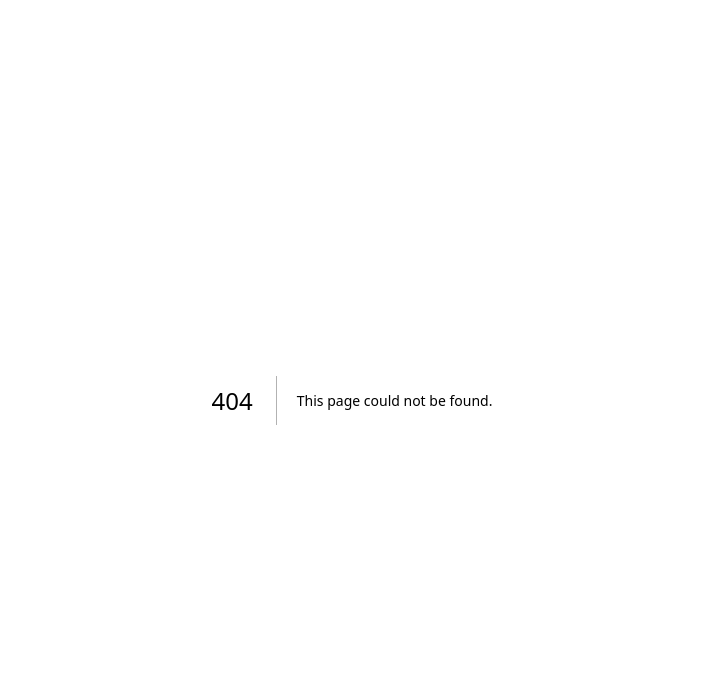
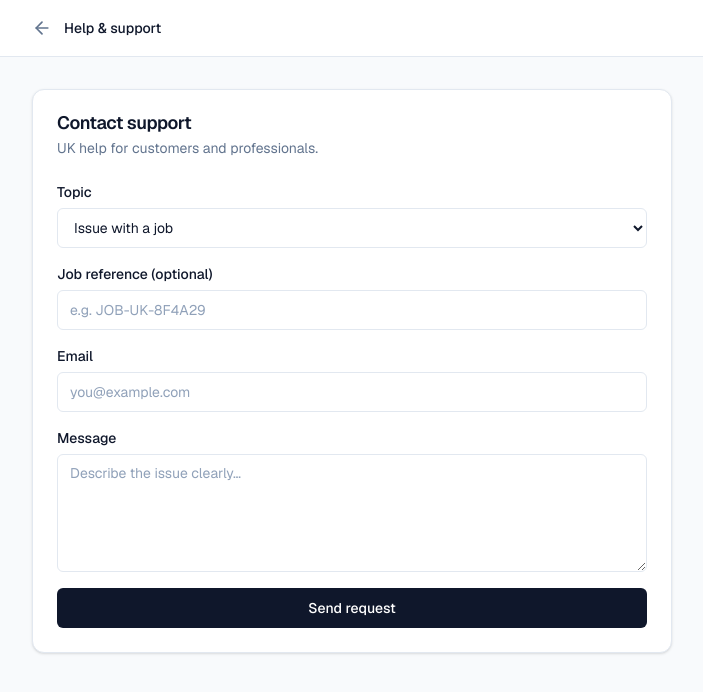
Before and after one commit to Levy254885/swiftmatch-uk, a Next.js app: page /support in a window 1280 px wide. Before the commit this address had no page. Shown: the top 692 px of the page, without its empty margins (288-991 px from the left). Built offline with nearby package versions, Linux system fonts and the light colour scheme.

Commit message:
Add firebase.json, seed script, support page, admin disputes

```diff
--- /dev/null
+++ b/src/app/admin/disputes/page.tsx
@@ -0,0 +1,107 @@
+'use client';
+
+import { useState } from 'react';
+import Link from 'next/link';
+import { Button } from '@/components/ui/button';
+import { Badge } from '@/components/ui/badge';
+import {
+  Card,
+  CardContent,
+  CardHeader,
+  CardTitle,
+  CardDescription,
+} from '@/components/ui/card';
+
+type DisputeRow = {
+  id: string;
+  jobRef: string;
+  reason: string;
+  openedBy: string;
+  status: 'open' | 'under_review' | 'resolved' | 'escalated';
+  amount: string;
+  openedAt: string;
+};
+
+const DEMO: DisputeRow[] = [
+  {
+    id: 'disp-1',
+    jobRef: 'JOB-UK-8F4A29',
+    reason: 'Work incomplete — customer disputes charge',
+    openedBy: 'customer',
+    status: 'open',
+    amount: '£95.00',
+    openedAt: '2026-09-12',
+  },
+  {
+    id: 'disp-2',
+    jobRef: 'JOB-UK-1A2B3C',
+    reason: 'No-show claim by customer',
+    openedBy: 'customer',
+    status: 'under_review',
+    amount: '£60.00',
+    openedAt: '2026-09-10',
+  },
+];
+
+export default function AdminDisputesPage() {
+  const [rows, setRows] = useState(DEMO);
+  const [msg, setMsg] = useState('');
+
+  function resolve(id: string, outcome: 'customer' | 'provider') {
+    setRows((prev) =>
+      prev.map((r) => (r.id === id ? { ...r, status: 'resolved' as const } : r))
+    );
+    setMsg(`Dispute ${id} resolved in favour of ${outcome} (demo).`);
+  }
+
+  return (
+    <div className="min-h-screen bg-slate-50">
+      <header className="border-b border-slate-200 bg-white">
+        <div className="mx-auto flex h-14 max-w-6xl items-center gap-4 px-4">
+          <Link href="/admin" className="text-sm text-slate-500 hover:text-slate-900">
+            Admin
+          </Link>
+          <span className="text-sm font-medium text-slate-900">Disputes</span>
+        </div>
+      </header>
+
+      <main className="mx-auto max-w-6xl px-4 py-8">
+        <h1 className="text-xl font-semibold text-slate-900">Disputes</h1>
+        <p className="mt-1 text-sm text-slate-600">
+          Outcomes must be written server-side in production.
+        </p>
+        {msg && (
+          <p className="mt-4 rounded-lg border bg-white px-3 py-2 text-sm">{msg}</p>
+        )}
+        <div className="mt-6 space-y-4">
+          {rows.map((d) => (
+            <Card key={d.id}>
+              <CardHeader>
+                <CardTitle className="text-base">{d.jobRef}</CardTitle>
+                <CardDescription>
+                  {d.reason} · {d.openedBy} · {d.openedAt}
+                </CardDescription>
+                <div className="mt-2 flex gap-2">
+                  <Badge variant={d.status === 'open' ? 'warning' : 'secondary'}>
+                    {d.status}
+                  </Badge>
+                  <Badge variant="secondary">{d.amount}</Badge>
+                </div>
+              </CardHeader>
+              {d.status !== 'resolved' && (
+                <CardContent className="flex flex-wrap gap-2">
+                  <Button size="sm" onClick={() => resolve(d.id, 'customer')}>
+                    Resolve for customer
+                  </Button>
+                  <Button size="sm" variant="outline" onClick={() => resolve(d.id, 'provider')}>
+                    Resolve for provider
+                  </Button>
+                </CardContent>
+              )}
+            </Card>
+          ))}
+        </div>
+      </main>
+    </div>
+  );
+}
--- /dev/null
+++ b/src/app/support/page.tsx
@@ -0,0 +1,111 @@
+'use client';
+
+import { useState } from 'react';
+import Link from 'next/link';
+import { Button } from '@/components/ui/button';
+import { Input } from '@/components/ui/input';
+import { Textarea } from '@/components/ui/textarea';
+import {
+  Card,
+  CardContent,
+  CardHeader,
+  CardTitle,
+  CardDescription,
+} from '@/components/ui/card';
+import { ArrowLeft } from 'lucide-react';
+
+const TOPICS = [
+  { value: 'job', label: 'Issue with a job' },
+  { value: 'payment', label: 'Payment or refund' },
+  { value: 'provider', label: 'Problem with a professional' },
+  { value: 'account', label: 'Account or login' },
+  { value: 'other', label: 'Something else' },
+] as const;
+
+export default function SupportPage() {
+  const [topic, setTopic] = useState('job');
+  const [jobRef, setJobRef] = useState('');
+  const [message, setMessage] = useState('');
+  const [email, setEmail] = useState('');
+  const [sent, setSent] = useState(false);
+
+  function submit(e: React.FormEvent) {
+    e.preventDefault();
+    setSent(true);
+  }
+
+  if (sent) {
+    return (
+      <div className="flex min-h-screen items-center justify-center bg-slate-50 px-4">
+        <Card className="w-full max-w-md">
+          <CardHeader>
+            <CardTitle>Request received</CardTitle>
+            <CardDescription>
+              Our team will respond by email. For emergencies involving danger, call 999.
+            </CardDescription>
+          </CardHeader>
+          <CardContent>
+            <Link href="/">
+              <Button className="w-full">Back to home</Button>
+            </Link>
+          </CardContent>
+        </Card>
+      </div>
+    );
+  }
+
+  return (
+    <div className="min-h-screen bg-slate-50">
+      <header className="border-b border-slate-200 bg-white">
+        <div className="mx-auto flex h-14 max-w-2xl items-center gap-3 px-4">
+          <Link href="/" className="text-slate-500 hover:text-slate-900">
+            <ArrowLeft className="h-5 w-5" />
+          </Link>
+          <span className="text-sm font-medium text-slate-900">Help &amp; support</span>
+        </div>
+      </header>
+
+      <main className="mx-auto max-w-2xl px-4 py-8">
+        <Card>
+          <CardHeader>
+            <CardTitle>Contact support</CardTitle>
+            <CardDescription>
+              UK help for customers and professionals.
+            </CardDescription>
+          </CardHeader>
+          <CardContent>
+            <form onSubmit={submit} className="space-y-4">
+              <div>
+                <label className="mb-1.5 block text-sm font-medium">Topic</label>
+                <select
+                  className="flex h-10 w-full rounded-md border border-slate-200 bg-white px-3 text-sm"
+                  value={topic}
+                  onChange={(e) => setTopic(e.target.value)}
+                >
+                  {TOPICS.map((t) => (
+                    <option key={t.value} value={t.value}>
+                      {t.label}
+                    </option>
+                  ))}
+                </select>
+              </div>
+              <div>
+                <label className="mb-1.5 block text-sm font-medium">Job reference (optional)</label>
+                <Input value={jobRef} onChange={(e) => setJobRef(e.target.value)} placeholder="e.g. JOB-UK-8F4A29" />
+              </div>
+              <div>
+                <label className="mb-1.5 block text-sm font-medium">Email</label>
+                <Input type="email" required value={email} onChange={(e) => setEmail(e.target.value)} placeholder="you@example.com" />
+              </div>
+              <div>
+                <label className="mb-1.5 block text-sm font-medium">Message</label>
+                <Textarea required rows={5} value={message} onChange={(e) => setMessage(e.target.value)} placeholder="Describe the issue clearly…" maxLength={2000} />
+              </div>
+              <Button type="submit" className="w-full">Send request</Button>
+            </form>
+          </CardContent>
+        </Card>
+      </main>
+    </div>
+  );
+}
```
Also changed, not shown: firebase.json (added), 1 other file (tests, documents, lock files or other folders).
